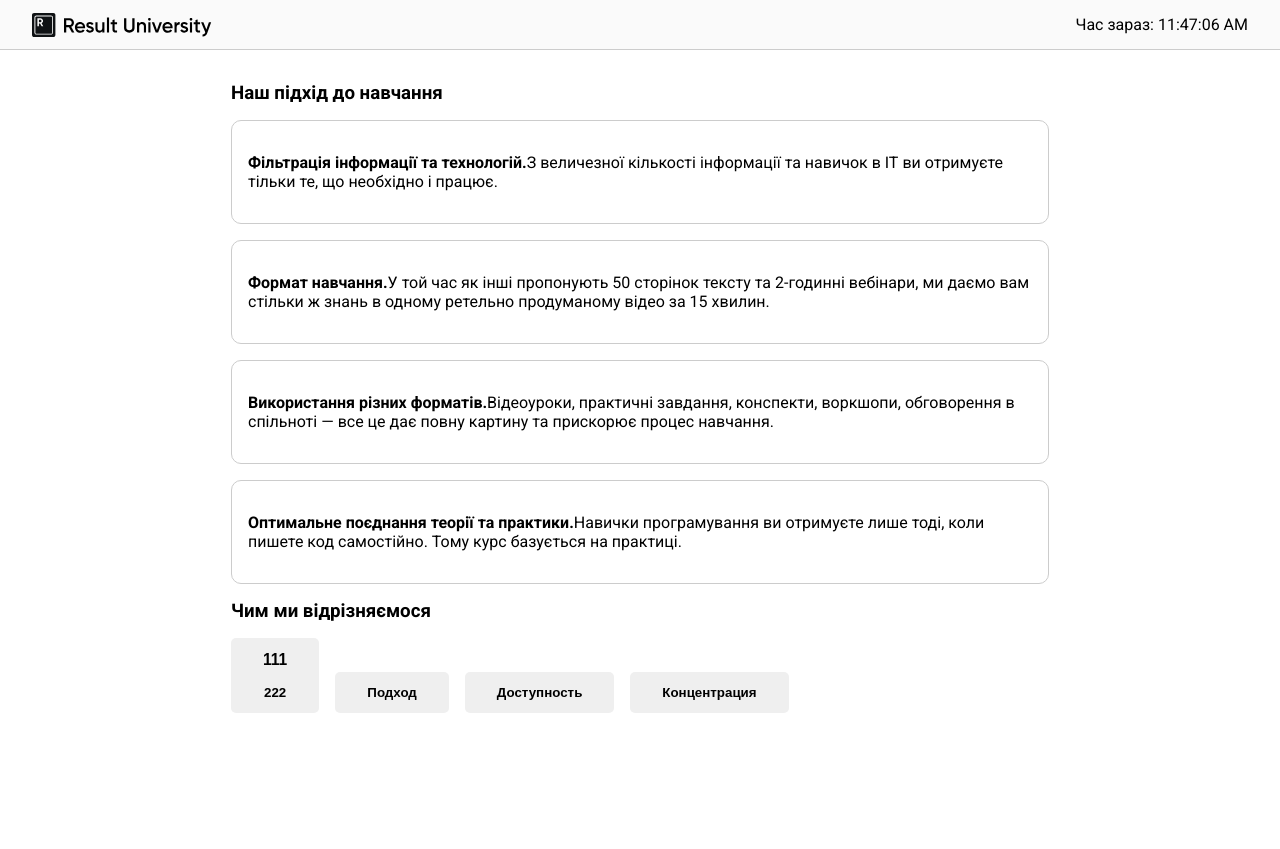
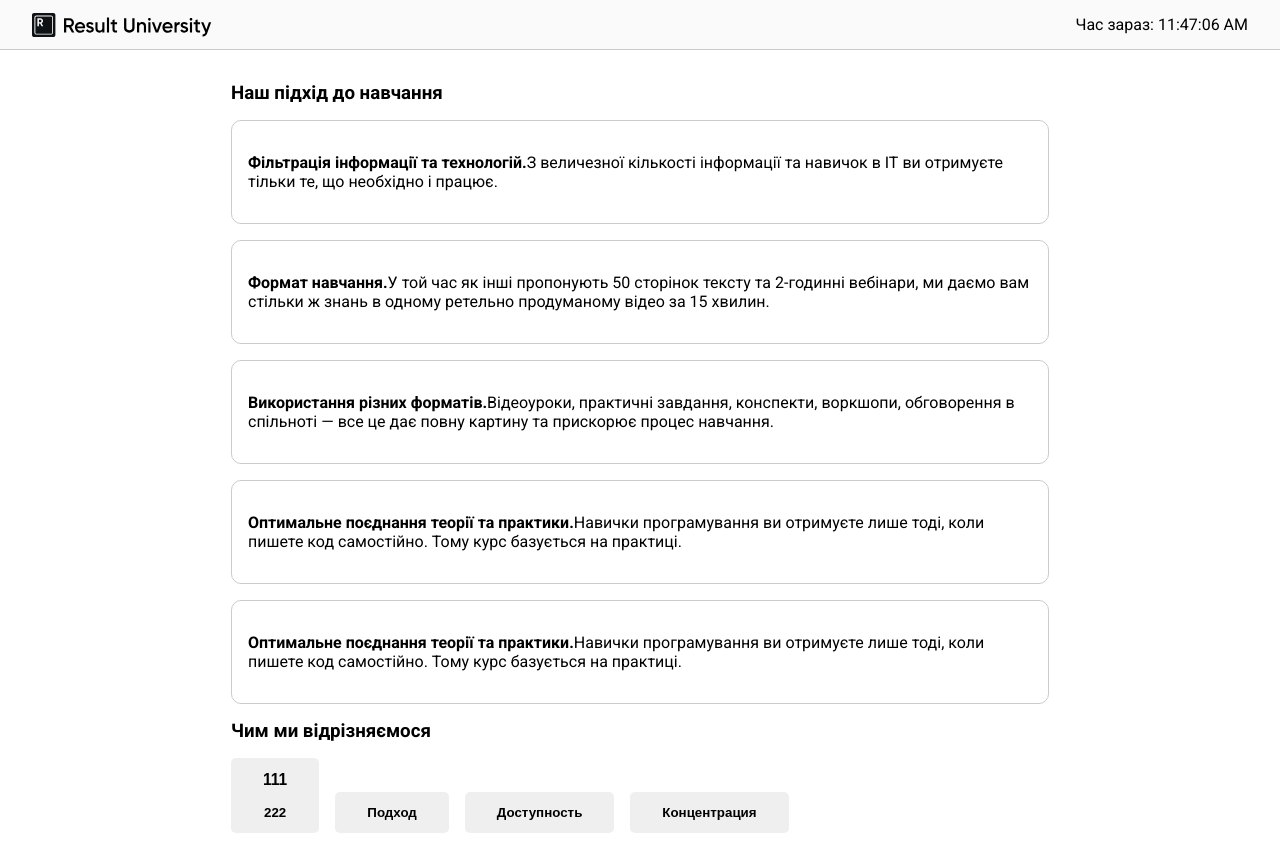
Before and after one commit to spezdmtest/react_basic_course, a React (Vite) app: page / in a window 1280 px wide. Before the commit the page ends 800 px from the top, so only its background shows below. Built offline with nearby package versions, Linux system fonts and the light colour scheme.

Commit message:
print component WayToTeach

```diff
--- a/src/App.jsx
+++ b/src/App.jsx
@@ -10,13 +10,16 @@ export default function App() {
         <section>
           <h3>Наш підхід до навчання</h3>
           <ul>
-            <WayToTeach
+            {ways.map((way) => (
+              <WayToTeach key={way.title} {...way} />
+            ))}
+            {/* <WayToTeach
               title={ways[0].title}
               description={ways[0].description}
             />
             <WayToTeach {...ways[1]} />
             <WayToTeach {...ways[2]} />
-            <WayToTeach {...ways[3]} />
+            <WayToTeach {...ways[3]} /> */}
           </ul>
         </section>
         <section>
```
